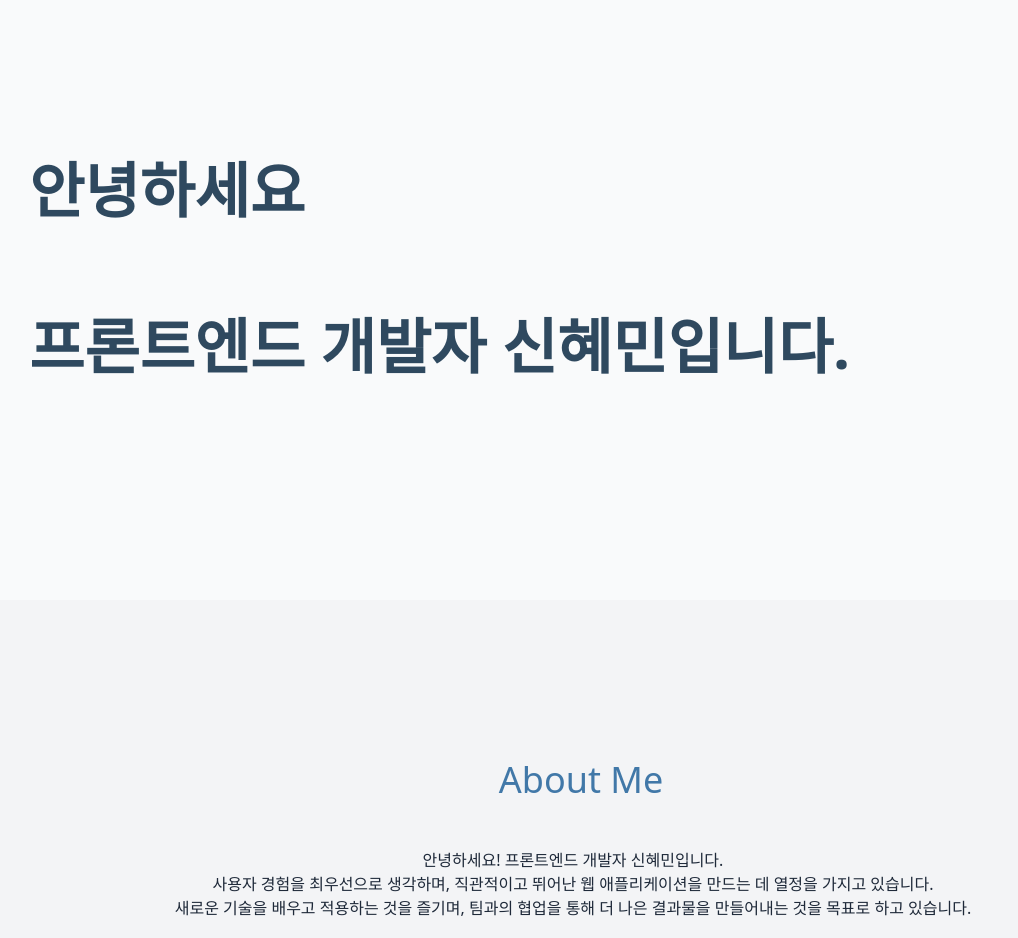
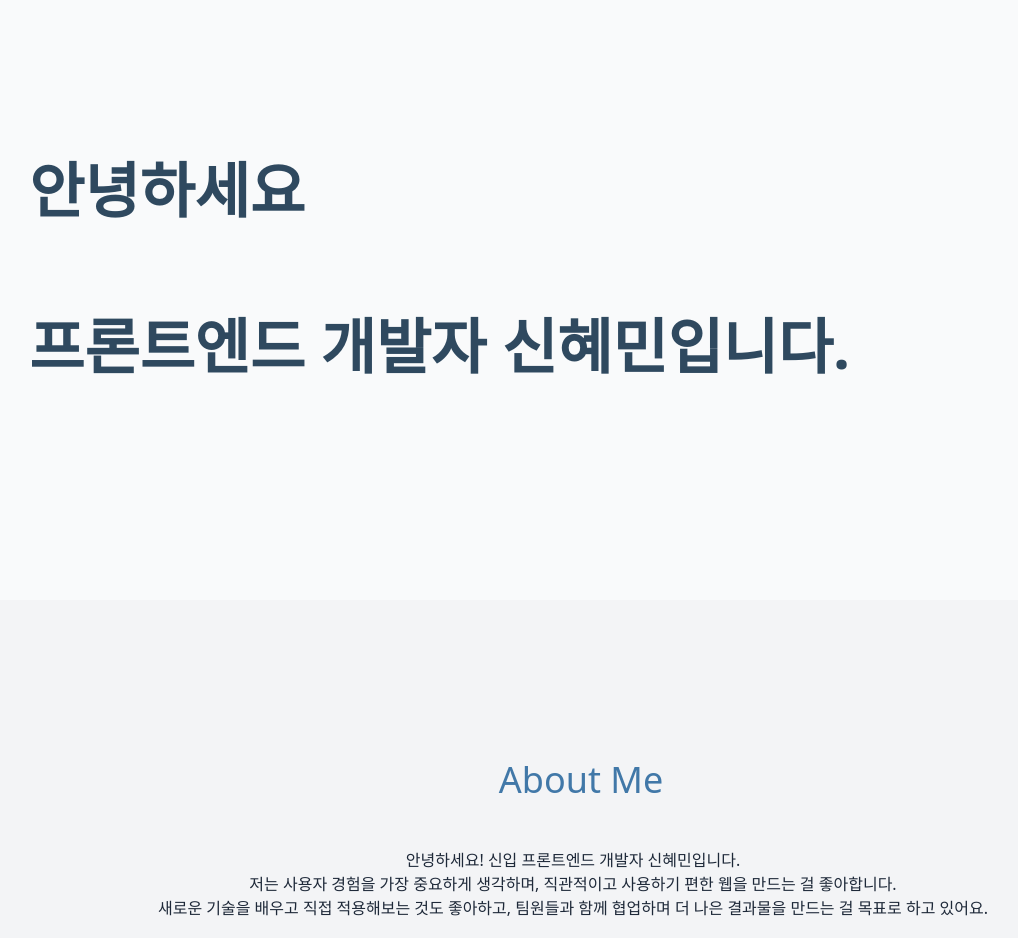
Before and after one commit to nyem1n/Portfolio, a React (Vite) app: page / in a window 1280 px wide. Shown: the top 938 px of the page, without its empty margins (67-1085 px from the left). Built offline with nearby package versions, Linux system fonts and the light colour scheme.

Commit message:
docs: About me 내용 수정

```diff
--- a/src/components/About/About.tsx
+++ b/src/components/About/About.tsx
@@ -4,17 +4,15 @@ function About() {
       <h2 className="text-4xl mt-20 ml-4 mb-12 text-center text-[#4178a8] font-medium
 
 ">About Me</h2>
-      <p className="text-center">안녕하세요! 프론트엔드 개발자 신혜민입니다.</p>
+      <p className="text-center">안녕하세요! 신입 프론트엔드 개발자 신혜민입니다.</p>
       <p className="text-center">
-        사용자 경험을 최우선으로 생각하며, 직관적이고 뛰어난 웹
-        애플리케이션을 만드는 데 열정을 가지고 있습니다.
+      저는 사용자 경험을 가장 중요하게 생각하며, 직관적이고 사용하기 편한 웹을 만드는 걸 좋아합니다.
       </p>
       <p className="text-center">
-        새로운 기술을 배우고 적용하는 것을 즐기며, 팀과의 협업을 통해 더
-        나은 결과물을 만들어내는 것을 목표로 하고 있습니다.
+      새로운 기술을 배우고 직접 적용해보는 것도 좋아하고, 팀원들과 함께 협업하며 더 나은 결과물을 만드는 걸 목표로 하고 있어요.
       </p>
       <p className="text-center mt-4">
-        저의 포트폴리오를 통해 저의 기술과 프로젝트 경험을 확인해 주세요!
+      포트폴리오를 통해 제가 만든 프로젝트와 기술 스택을 확인해 주세요!
       </p>
     </div>
   );
```
